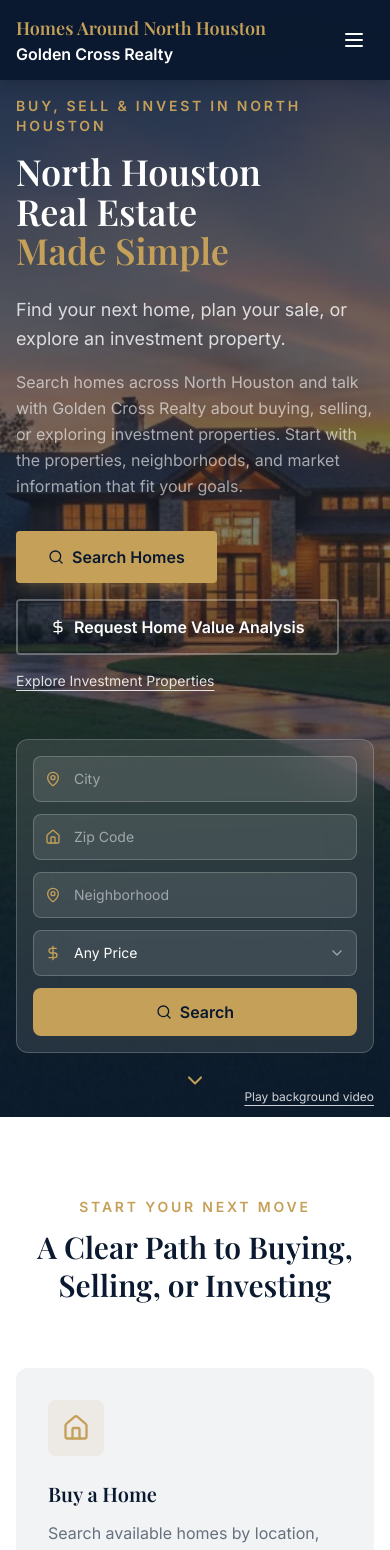
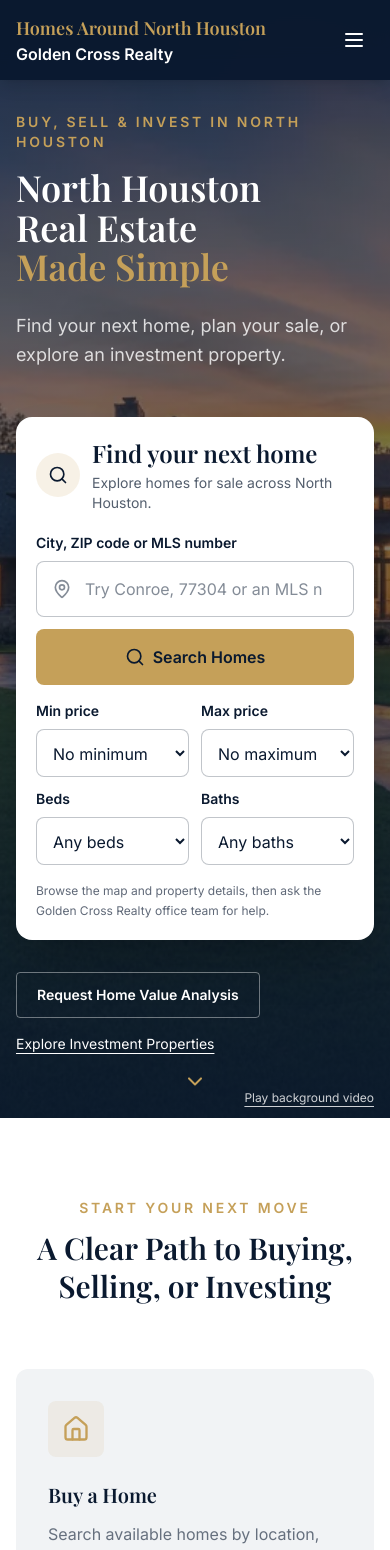
Before and after one commit to sentinelstechnologygroup-stack/homes-around-north-houston-v1, a React (Vite) app: page / in a window 390 px wide. Shown: the top 1550 px of the page. Built offline with nearby package versions, Linux system fonts and the light colour scheme.

Commit message:
Replace hero search bar with a responsive home-search panel

```diff
--- a/src/components/landing/HeroSection.jsx
+++ b/src/components/landing/HeroSection.jsx
@@ -1,33 +1,29 @@
 import React, { useState } from "react";
 import { useNavigate } from "react-router-dom";
 import { motion } from "framer-motion";
-import { Search, DollarSign, MapPin, Home, ChevronDown } from "lucide-react";
+import { Search, DollarSign, MapPin, ChevronDown } from "lucide-react";
 
 const HERO_IMG = "/images/hero/north-houston-hero.webp";
 
-const priceRanges = [
-  "Any Price",
-  "$100k – $250k",
-  "$250k – $500k",
-  "$500k – $750k",
-  "$750k – $1M",
-  "$1M+",
-];
+const priceOptions = [150000, 200000, 250000, 300000, 350000, 400000, 500000, 600000, 750000, 1000000, 1500000, 2000000];
+const priceLabel = value => '$' + value.toLocaleString('en-US');
 
 export default function HeroSection() {
   const navigate = useNavigate();
   const [playVideo, setPlayVideo] = useState(false);
-  const [city, setCity] = useState("");
-  const [zip, setZip] = useState("");
-  const [neighborhood, setNeighborhood] = useState("");
-  const [priceRange, setPriceRange] = useState("Any Price");
-  const search = (event) => {
+  const [filters, setFilters] = useState({location:'',minPrice:'',maxPrice:'',beds:'',baths:''});
+  const [searchError, setSearchError] = useState('');
+  const update = (key,value) => { setFilters(current=>({...current,[key]:value}));setSearchError(''); };
+  const search = event => {
     event.preventDefault();
-    const prices = { "$100k – $250k": [100000, 250000], "$250k – $500k": [250000, 500000], "$500k – $750k": [500000, 750000], "$750k – $1M": [750000, 1000000], "$1M+": [1000000, ""] };
-    const [minPrice, maxPrice] = prices[priceRange] || ["", ""];
+    if(filters.minPrice && filters.maxPrice && Number(filters.minPrice)>Number(filters.maxPrice)) {
+      setSearchError('Choose a maximum price that is at least the minimum price.');return;
+    }
     const params = new URLSearchParams();
-    for (const [key, value] of Object.entries({ city, zip, neighborhood, minPrice, maxPrice })) if (value) params.set(key, String(value));
-    navigate(`/homes?${params}`);
+    const incoming = new URLSearchParams(window.location.search);
+    for(const key of ['utm_source','utm_medium','utm_campaign','utm_content','utm_term','gclid','gbraid','wbraid','fbclid','campaign']) if(incoming.has(key)) params.set(key,incoming.get(key));
+    for(const [key,value] of Object.entries(filters)) if(value.trim()) params.set(key,value.trim());
+    navigate(`/homes${params.size?'?'+params:''}`);
   };
 
 
@@ -43,7 +39,7 @@ export default function HeroSection() {
 
       <button type="button" onClick={() => setPlayVideo(current => !current)} aria-pressed={playVideo} className="absolute bottom-3 right-4 z-20 text-white/80 text-xs underline underline-offset-4">{playVideo ? "Pause background video" : "Play background video"}</button>
       {/* Content */}
-      <div className="relative z-10 w-full max-w-7xl mx-auto px-4 sm:px-6 lg:px-8 pt-24 pb-16">
+      <div className="relative z-10 w-full max-w-7xl mx-auto grid items-center gap-8 px-4 pt-28 pb-16 sm:px-6 lg:grid-cols-2 lg:gap-12 lg:px-8 lg:pt-36 lg:pb-24">
         <div className="max-w-3xl">
           <motion.p
             initial={{ opacity: 0, y: 20 }}
@@ -80,7 +76,7 @@ export default function HeroSection() {
             initial={{ opacity: 0, y: 20 }}
             animate={{ opacity: 1, y: 0 }}
             transition={{ duration: 0.8, delay: 0.4 }}
-            className="text-white/60 font-body text-base leading-relaxed mb-8 max-w-xl"
+            className="hidden sm:block text-white/60 font-body text-base leading-relaxed mb-8 max-w-xl"
           >
             Search homes across North Houston and talk with Golden Cross Realty about buying, selling, or exploring investment properties. Start with the properties, neighborhoods, and market information that fit your goals.
           </motion.p>
@@ -89,15 +85,8 @@ export default function HeroSection() {
             initial={{ opacity: 0, y: 20 }}
             animate={{ opacity: 1, y: 0 }}
             transition={{ duration: 0.8, delay: 0.5 }}
-            className="flex flex-wrap gap-4 mb-12"
+            className="hidden flex-wrap items-center gap-4 lg:flex"
           >
-            <button
-              onClick={() => navigate("/homes")}
-              className="px-8 py-3.5 bg-[#C5A059] text-[#0A192F] font-body font-semibold text-base rounded hover:bg-[#B08A3E] transition-all duration-300 flex items-center gap-2 shadow-lg shadow-[#C5A059]/20"
-            >
-              <Search className="w-4 h-4" />
-              Search Homes
-            </button>
             <button
               onClick={() => navigate("/?interest=selling#contact")}
               className="px-8 py-3.5 border-2 border-white/30 text-white font-body font-semibold text-base rounded hover:border-[#C5A059] hover:text-[#C5A059] transition-all duration-300 flex items-center gap-2"
@@ -109,71 +98,29 @@ export default function HeroSection() {
           </motion.div>
         </div>
 
-        {/* Search Bar */}
-        <motion.div
-          initial={{ opacity: 0, y: 40 }}
-          animate={{ opacity: 1, y: 0 }}
-          transition={{ duration: 1, delay: 0.7 }}
-          className="bg-white/10 backdrop-blur-xl rounded-xl border border-white/20 p-4 md:p-6 max-w-4xl"
-        >
-          <form onSubmit={search} className="grid grid-cols-1 sm:grid-cols-2 lg:grid-cols-5 gap-3">
-            <div className="relative">
-              <MapPin className="absolute left-3 top-1/2 -translate-y-1/2 w-4 h-4 text-[#C5A059]" />
-              <input
-                type="text"
-                placeholder="City"
-                aria-label="City"
-                value={city}
-                onChange={(e) => setCity(e.target.value)}
-                className="w-full pl-10 pr-4 py-3 bg-white/10 border border-white/20 rounded-lg text-white placeholder:text-white/50 font-body text-sm focus:outline-none focus:border-[#C5A059] transition-colors"
-              />
+        <div className="max-w-5xl rounded-2xl bg-white p-5 text-[#0A192F] shadow-2xl sm:p-7" aria-labelledby="hero-search-heading">
+          <div className="mb-5 flex items-center gap-3">
+            <span className="grid h-11 w-11 shrink-0 place-items-center rounded-full bg-[#C5A059]/15"><Search className="h-5 w-5" aria-hidden="true" /></span>
+            <div><h2 id="hero-search-heading" className="font-display text-2xl font-semibold">Find your next home</h2><p className="mt-1 text-sm text-[#0A192F]/70">Explore homes for sale across North Houston.</p></div>
+          </div>
+          <form onSubmit={search} aria-label="Search homes for sale" className="space-y-4">
+            <div className="grid gap-3 xl:grid-cols-[1fr_auto]">
+              <label className="block text-sm font-semibold">City, ZIP code or MLS number
+                <span className="relative mt-2 block"><MapPin aria-hidden="true" className="pointer-events-none absolute left-4 top-1/2 h-5 w-5 -translate-y-1/2 text-[#0A192F]/50" /><input type="search" value={filters.location} onChange={e=>update('location',e.target.value)} placeholder="Try Conroe, 77304 or an MLS number" maxLength={100} className="min-h-14 w-full rounded-lg border border-[#0A192F]/25 bg-white py-3 pl-12 pr-4 text-base font-normal focus:outline-none focus:ring-2 focus:ring-[#C5A059]" /></span>
+              </label>
+              <button type="submit" className="flex min-h-14 items-center justify-center gap-2 rounded-lg bg-[#C5A059] px-8 py-3 font-semibold text-[#0A192F] transition-colors hover:bg-[#B08A3E] focus-visible:outline focus-visible:outline-2 focus-visible:outline-offset-2 focus-visible:outline-[#0A192F] xl:self-end"><Search aria-hidden="true" className="h-5 w-5" />Search Homes</button>
             </div>
-            <div className="relative">
-              <Home className="absolute left-3 top-1/2 -translate-y-1/2 w-4 h-4 text-[#C5A059]" />
-              <input
-                type="text"
-                placeholder="Zip Code"
-                aria-label="ZIP code"
-                inputMode="numeric"
-                pattern="[0-9]{5}"
-                value={zip}
-                onChange={(e) => setZip(e.target.value)}
-                className="w-full pl-10 pr-4 py-3 bg-white/10 border border-white/20 rounded-lg text-white placeholder:text-white/50 font-body text-sm focus:outline-none focus:border-[#C5A059] transition-colors"
-              />
+            <div className="grid grid-cols-2 gap-3">
+              {[['minPrice','Min price','No minimum'],['maxPrice','Max price','No maximum'],['beds','Beds','Any beds'],['baths','Baths','Any baths']].map(([key,label,placeholder])=><label key={key} className="block min-w-0 text-sm font-semibold">{label}<select value={filters[key]} onChange={e=>update(key,e.target.value)} className="mt-2 min-h-12 w-full rounded-lg border border-[#0A192F]/25 bg-white px-3 py-3 text-base font-normal focus:outline-none focus:ring-2 focus:ring-[#C5A059]"><option value="">{placeholder}</option>{(key.endsWith('Price')?priceOptions:[1,2,3,4,5]).map(value=><option key={value} value={value}>{key.endsWith('Price')?priceLabel(value):`${value}+`}</option>)}</select></label>)}
             </div>
-            <div className="relative">
-              <MapPin className="absolute left-3 top-1/2 -translate-y-1/2 w-4 h-4 text-[#C5A059]" />
-              <input
-                type="text"
-                placeholder="Neighborhood"
-                aria-label="Neighborhood"
-                value={neighborhood}
-                onChange={(e) => setNeighborhood(e.target.value)}
-                className="w-full pl-10 pr-4 py-3 bg-white/10 border border-white/20 rounded-lg text-white placeholder:text-white/50 font-body text-sm focus:outline-none focus:border-[#C5A059] transition-colors"
-              />
-            </div>
-            <div className="relative">
-              <DollarSign className="absolute left-3 top-1/2 -translate-y-1/2 w-4 h-4 text-[#C5A059]" />
-              <select
-                aria-label="Price range"
-                value={priceRange}
-                onChange={(e) => setPriceRange(e.target.value)}
-                className="w-full pl-10 pr-4 py-3 bg-white/10 border border-white/20 rounded-lg text-white font-body text-sm focus:outline-none focus:border-[#C5A059] transition-colors appearance-none"
-              >
-                {priceRanges.map((p) => (
-                  <option key={p} value={p} className="bg-[#0A192F] text-white">
-                    {p}
-                  </option>
-                ))}
-              </select>
-              <ChevronDown className="absolute right-3 top-1/2 -translate-y-1/2 w-4 h-4 text-white/50 pointer-events-none" />
-            </div>
-            <button type="submit" className="w-full py-3 bg-[#C5A059] text-[#0A192F] font-body font-semibold rounded-lg hover:bg-[#B08A3E] transition-all duration-300 flex items-center justify-center gap-2">
-              <Search className="w-4 h-4" />
-              Search
-            </button>
+            {searchError && <p role="alert" className="text-sm font-medium text-red-700">{searchError}</p>}
+            <p className="text-xs leading-relaxed text-[#0A192F]/65">Browse the map and property details, then ask the Golden Cross Realty office team for help.</p>
           </form>
-        </motion.div>
+        </div>
+        <div className="flex flex-wrap items-center gap-4 lg:hidden">
+          <button type="button" onClick={()=>navigate('/?interest=selling#contact')} className="rounded border border-white/40 px-5 py-3 text-sm font-semibold text-white">Request Home Value Analysis</button>
+          <button type="button" onClick={()=>navigate('/?interest=investing#contact')} className="text-sm text-white underline underline-offset-4">Explore Investment Properties</button>
+        </div>
       </div>
 
       {/* Scroll indicator */}
```
